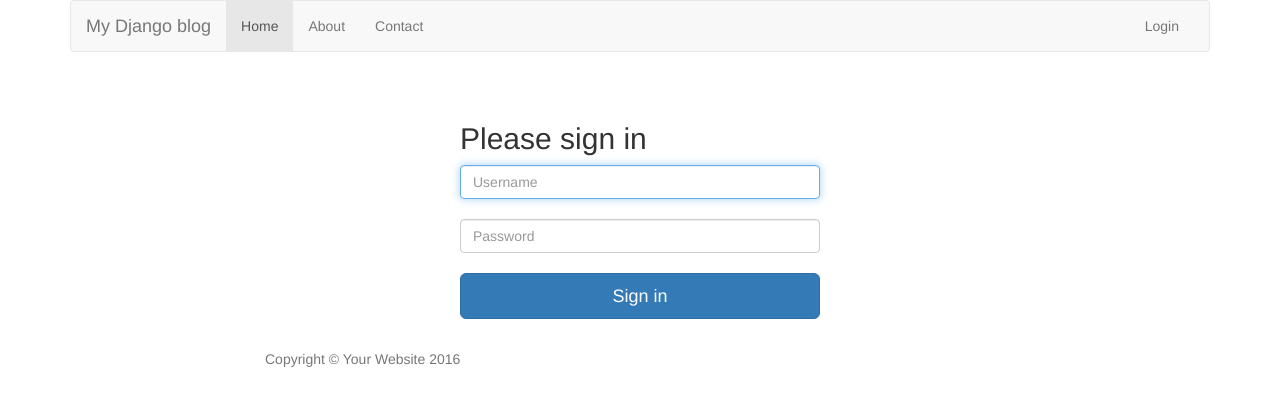
After one commit to paul-basanets/test_app, a Django app: template blog/templates/login.html in a window 1280 px wide. The commit adds this page. Shown: the top 406 px of the page. Run offline with Django 3.2, Linux system fonts and the light colour scheme; the template is opened without the code that fills it, so the values that code supplies are empty; some libraries are stand-ins or nearby versions.

Commit message:
Auth, current user

```diff
--- a/blog/templates/includes/menu.html
+++ b/blog/templates/includes/menu.html
@@ -15,6 +15,14 @@
                 <li><a href="#">About</a></li>
                 <li><a href="#">Contact</a></li>
             </ul>
+            <ul class="nav navbar-nav navbar-right">
+                {% if user.is_authenticated %}
+                    <li><a href="#">{{ user.username }}</a></li>
+                    <li><a href="{% url 'user_logout' %}">Log out</a></li>
+                {% else %}
+                    <li><a href="{% url 'user_login' %}">Login</a></li>
+                {% endif %}
+            </ul>
         </div><!--/.nav-collapse -->
     </div><!--/.container-fluid -->
 </nav>
--- /dev/null
+++ b/blog/templates/login.html
@@ -0,0 +1,24 @@
+{% extends 'base.html' %}
+{% block TITLE %}Blog index{% endblock %}
+
+{% block CONTENT %}
+    <div class="row" style="margin-top: 50px">
+        <div class="col-md-4 col-md-offset-4">
+
+            <form class="form-signin" method="post" action="{% url 'user_login' %}">
+                <h2 class="form-signin-heading">Please sign in</h2>
+                <label for="username" class="sr-only">Email address</label>
+                <input type="text" id="username" name="username" class="form-control" placeholder="Username"
+                       required autofocus>
+                <br>
+                <label for="password" class="sr-only">Password</label>
+                <input type="password" id="password" name="password" class="form-control" placeholder="Password"
+                       required>
+                <br>
+                {% csrf_token %}
+                <button class="btn btn-lg btn-primary btn-block" type="submit">Sign in</button>
+            </form>
+
+        </div>
+    </div>
+{% endblock %}
--- a/test_app/settings.py
+++ b/test_app/settings.py
@@ -120,3 +120,4 @@ USE_TZ = True
 # https://docs.djangoproject.com/en/1.10/howto/static-files/
 
 STATIC_URL = '/static/'
+LOGIN_URL = '/login/'
--- a/test_app/urls.py
+++ b/test_app/urls.py
@@ -15,10 +15,12 @@ Including another URLconf
 """
 from django.conf.urls import url, include
 from django.contrib import admin
+from django.contrib.auth import views as auth_views
 
-from blog import views as blog_views
 
 urlpatterns = [
     url(r'^admin/', admin.site.urls),
-    url(r'^blog/', include('blog.urls'))
+    url(r'^blog/', include('blog.urls')),
+    url(r'^login/$', auth_views.login, {'template_name': 'login.html'}, name='user_login'),
+    url(r'^logout/$', auth_views.logout, name='user_logout'),
 ]
```
Also changed, not shown: blog/views.py (+4 -28 lines).
